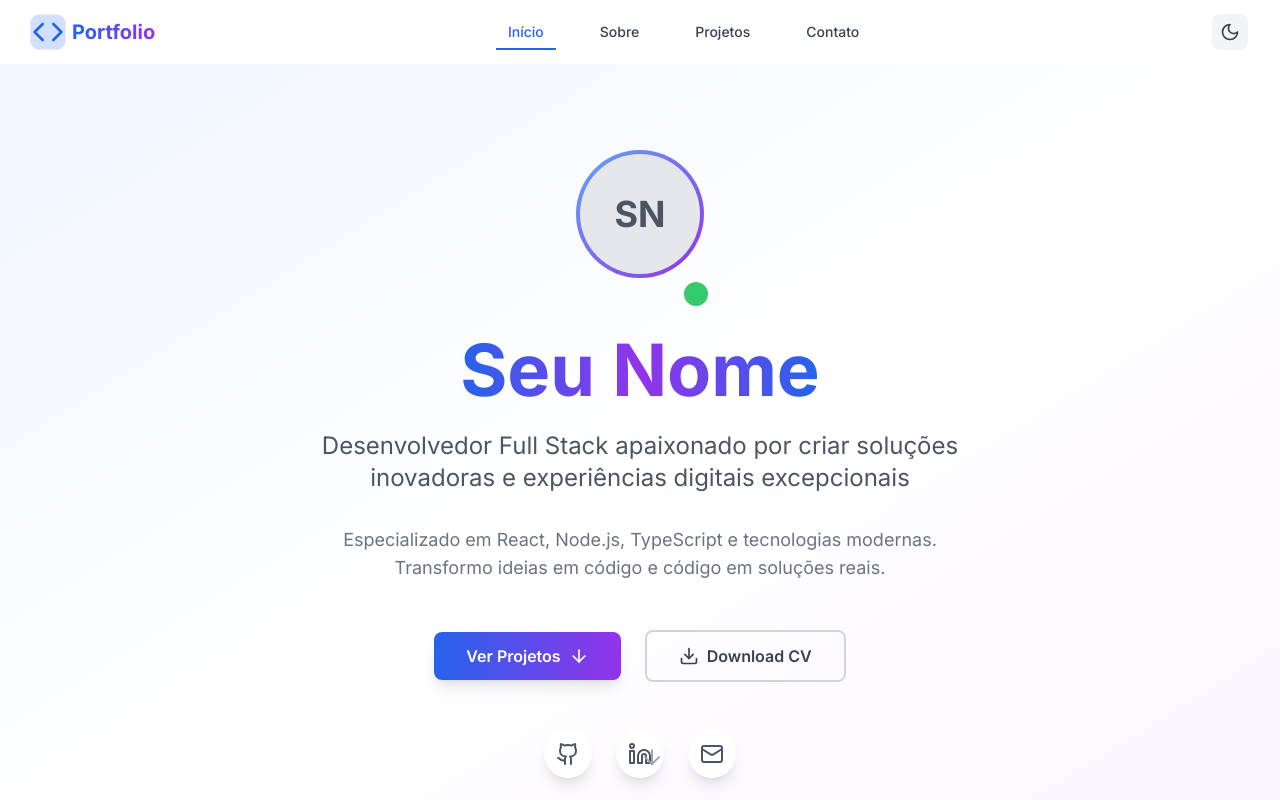
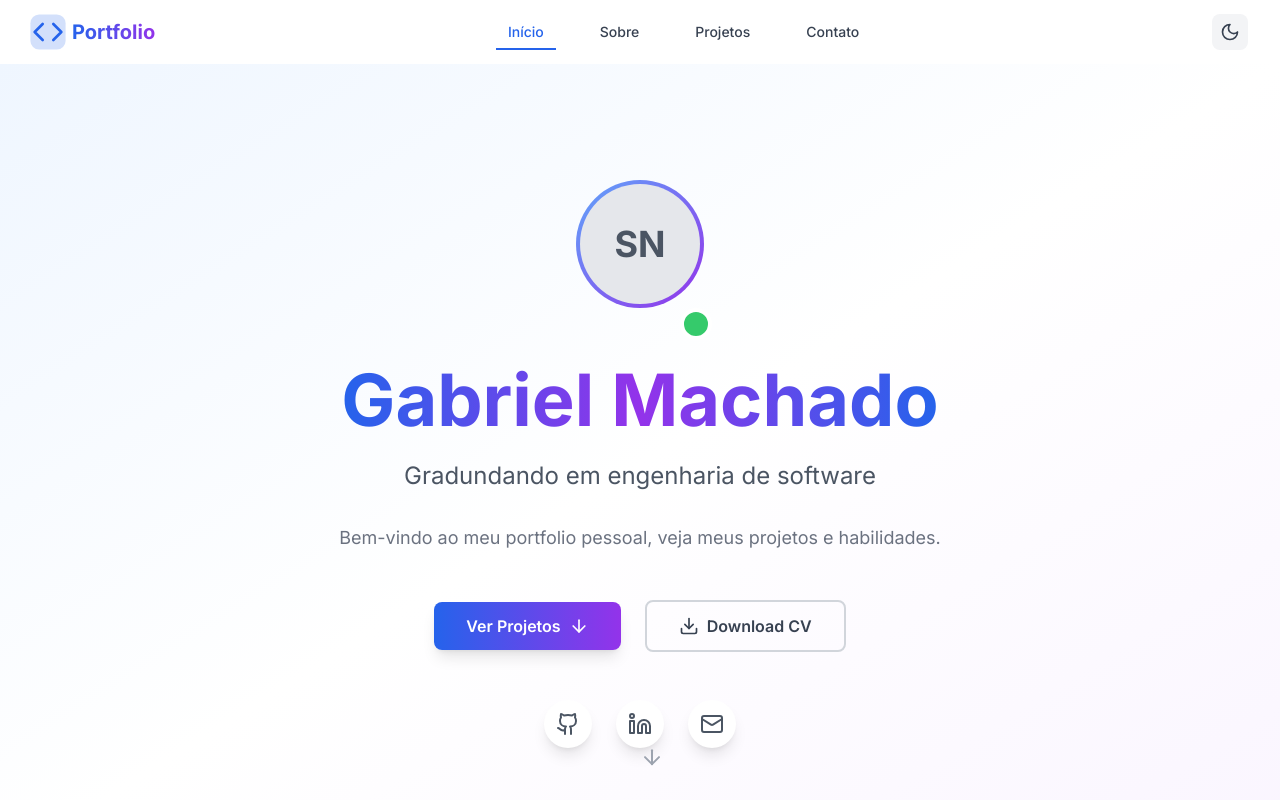
Before and after one commit to Machadomq/portfolio, a React (Vite) app: page / in a window 1280 px wide. Shown: the top 800 px of the page. Built offline with nearby package versions, Linux system fonts and the light colour scheme.

Commit message:
name and description patch

```diff
--- a/index.html
+++ b/index.html
@@ -13,7 +13,7 @@
     <script>
         // Aplicar tema antes do React carregar para evitar flash
         // GitHub Pages SPA redirect handler
-        (function() {
+        (function () {
             const redirect = sessionStorage.redirect;
             delete sessionStorage.redirect;
             if (redirect && redirect != location.href) {
--- a/public/404.html
+++ b/public/404.html
@@ -1,5 +1,6 @@
 <!DOCTYPE html>
 <html>
+
 <head>
     <meta charset="utf-8">
     <title>Portfolio - Redirecionando...</title>
@@ -16,6 +17,8 @@
         );
     </script>
 </head>
+
 <body>
 </body>
+
 </html>
--- a/src/pages/Home.tsx
+++ b/src/pages/Home.tsx
@@ -64,7 +64,7 @@ const Home = () => {
                             className="text-4xl sm:text-6xl lg:text-7xl font-bold mb-6"
                         >
                             <span className="bg-gradient-to-r from-blue-600 via-purple-600 to-blue-600 bg-clip-text text-transparent">
-                                Seu Nome
+                                Gabriel Machado
                             </span>
                         </motion.h1>
 
@@ -72,15 +72,14 @@ const Home = () => {
                             variants={itemVariants}
                             className="text-xl sm:text-2xl text-gray-600 dark:text-gray-300 mb-8 max-w-3xl mx-auto"
                         >
-                            Desenvolvedor Full Stack apaixonado por criar soluções inovadoras e experiências digitais excepcionais
+                            Gradundando em engenharia de software
                         </motion.p>
 
                         <motion.p
                             variants={itemVariants}
                             className="text-lg text-gray-500 dark:text-gray-400 mb-12 max-w-2xl mx-auto"
                         >
-                            Especializado em React, Node.js, TypeScript e tecnologias modernas.
-                            Transformo ideias em código e código em soluções reais.
+                            Bem-vindo ao meu portfolio pessoal, veja meus projetos e habilidades.
                         </motion.p>
 
                         <motion.div
```
Lines whose indentation alone changed are shown as unchanged.
